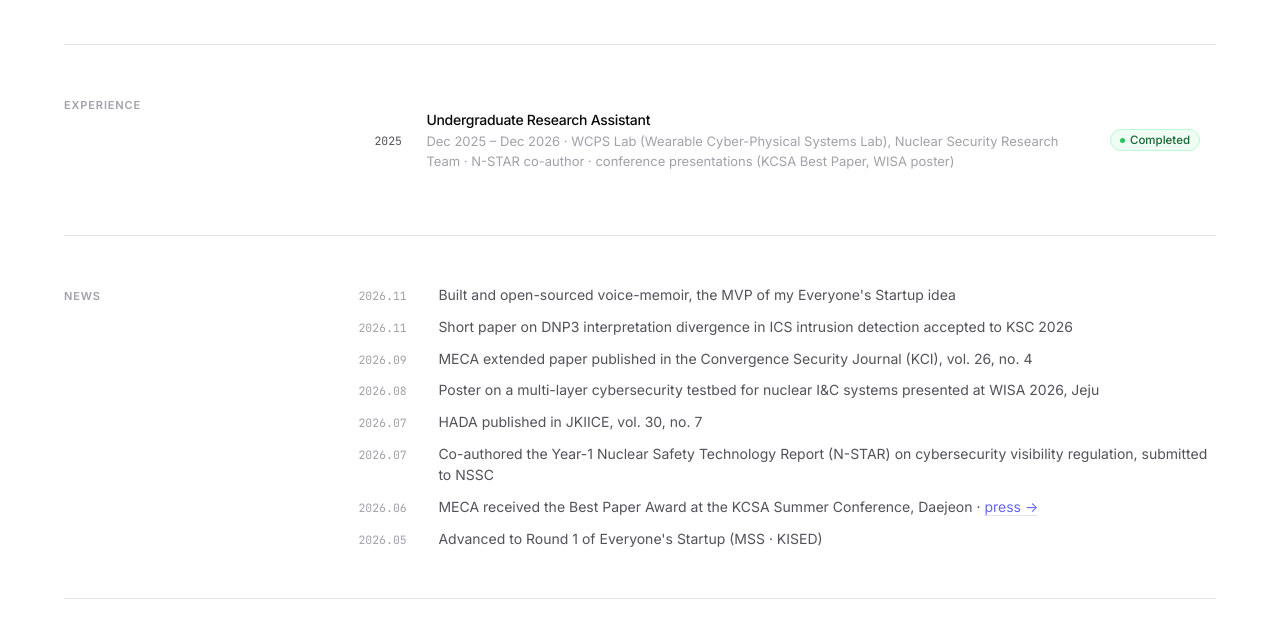
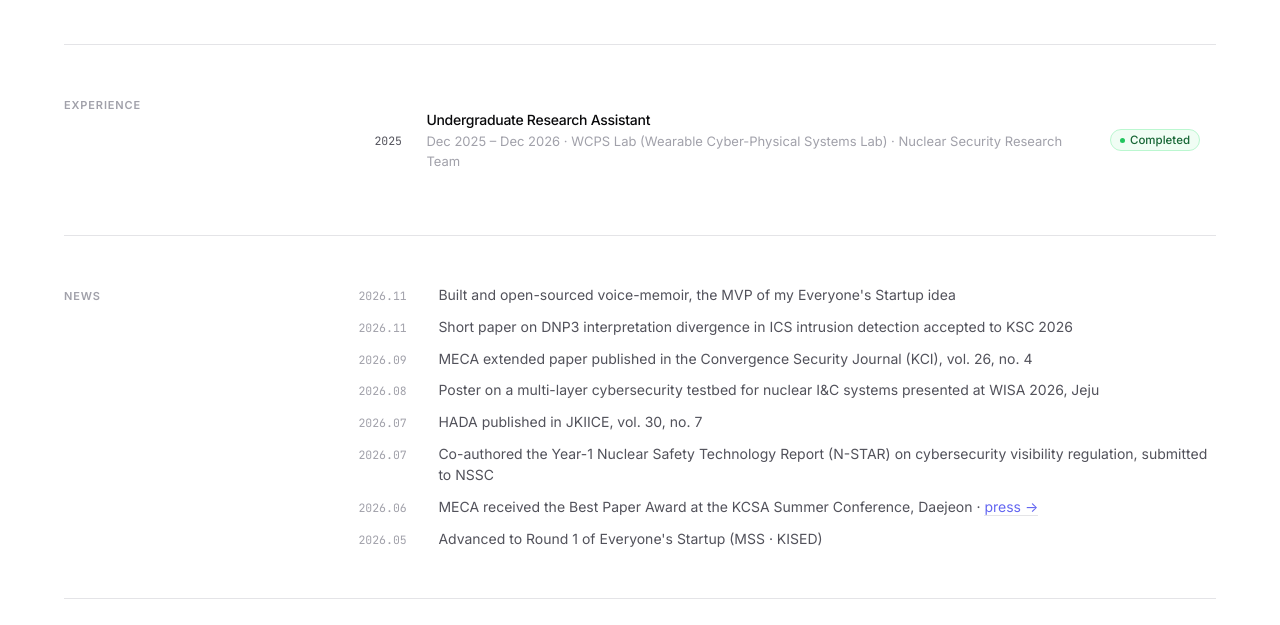
Before and after one commit to Im-HyeonBin/hyeonbin-portfolio, a plain HTML site: page index.html in a window 1280 px wide. Shown: the part 2000-2625 px from the top of the page. Drawn offline with Linux system fonts and the light colour scheme.

Commit message:
Experience card: keep role only, leave N-STAR and conference details to their own cards
Co-Authored-By: Claude Opus 5.5 <noreply@anthropic.com>

```diff
--- a/index.html
+++ b/index.html
@@ -1142,7 +1142,7 @@ footer {
         <span class="card-year">2025</span>
         <div class="card-body">
           <p class="card-name" data-i18n="edu.ra.name">학부연구생</p>
-          <p class="card-desc" data-i18n="edu.ra.desc">2025.12 – 2026.12 · WCPS Lab(Wearable Cyber-Physical Systems Lab) 원자력 보안 연구팀 · N-STAR 공저 · 학술대회 발표(KCSA 우수논문상, WISA 포스터)</p>
+          <p class="card-desc" data-i18n="edu.ra.desc">2025.12 – 2026.12 · WCPS Lab(Wearable Cyber-Physical Systems Lab) · 원자력 보안 연구팀</p>
         </div>
         <div class="card-right">
           <span class="pill pill-green" data-i18n="edu.ra.pill">Completed</span>
@@ -1342,7 +1342,7 @@ footer {
       'edu.univ.desc': '정보보호학과 · 클라우드융복합학과 (복수전공) · 2028.02 졸업 예정',
       'edu.univ.pill': 'Enrolled',
       'edu.ra.name': '학부연구생',
-      'edu.ra.desc': '2025.12 – 2026.12 · WCPS Lab(Wearable Cyber-Physical Systems Lab) 원자력 보안 연구팀 · N-STAR 공저 · 학술대회 발표(KCSA 우수논문상, WISA 포스터)',
+      'edu.ra.desc': '2025.12 – 2026.12 · WCPS Lab(Wearable Cyber-Physical Systems Lab) · 원자력 보안 연구팀',
       'edu.ra.pill': 'Completed',
       'res.hada.desc': 'JKIICE Vol.30 No.7, pp.1262–1274 · 2026 · 임현빈, 전상훈',
       'res.hada.pill': 'Published',
@@ -1400,7 +1400,7 @@ footer {
       'edu.univ.desc': 'B.S. in Information Security &amp; Cloud Computing (double major) · Expected Feb 2028',
       'edu.univ.pill': 'Enrolled',
       'edu.ra.name': 'Undergraduate Research Assistant',
-      'edu.ra.desc': 'Dec 2025 – Dec 2026 · WCPS Lab (Wearable Cyber-Physical Systems Lab), Nuclear Security Research Team · N-STAR co-author · conference presentations (KCSA Best Paper, WISA poster)',
+      'edu.ra.desc': 'Dec 2025 – Dec 2026 · WCPS Lab (Wearable Cyber-Physical Systems Lab) · Nuclear Security Research Team',
       'edu.ra.pill': 'Completed',
       'res.hada.desc': 'JKIICE Vol.30 No.7, pp.1262–1274 · 2026 · HyeonBin Im, Sanghoon Jeon',
       'res.hada.pill': 'Published',
```
